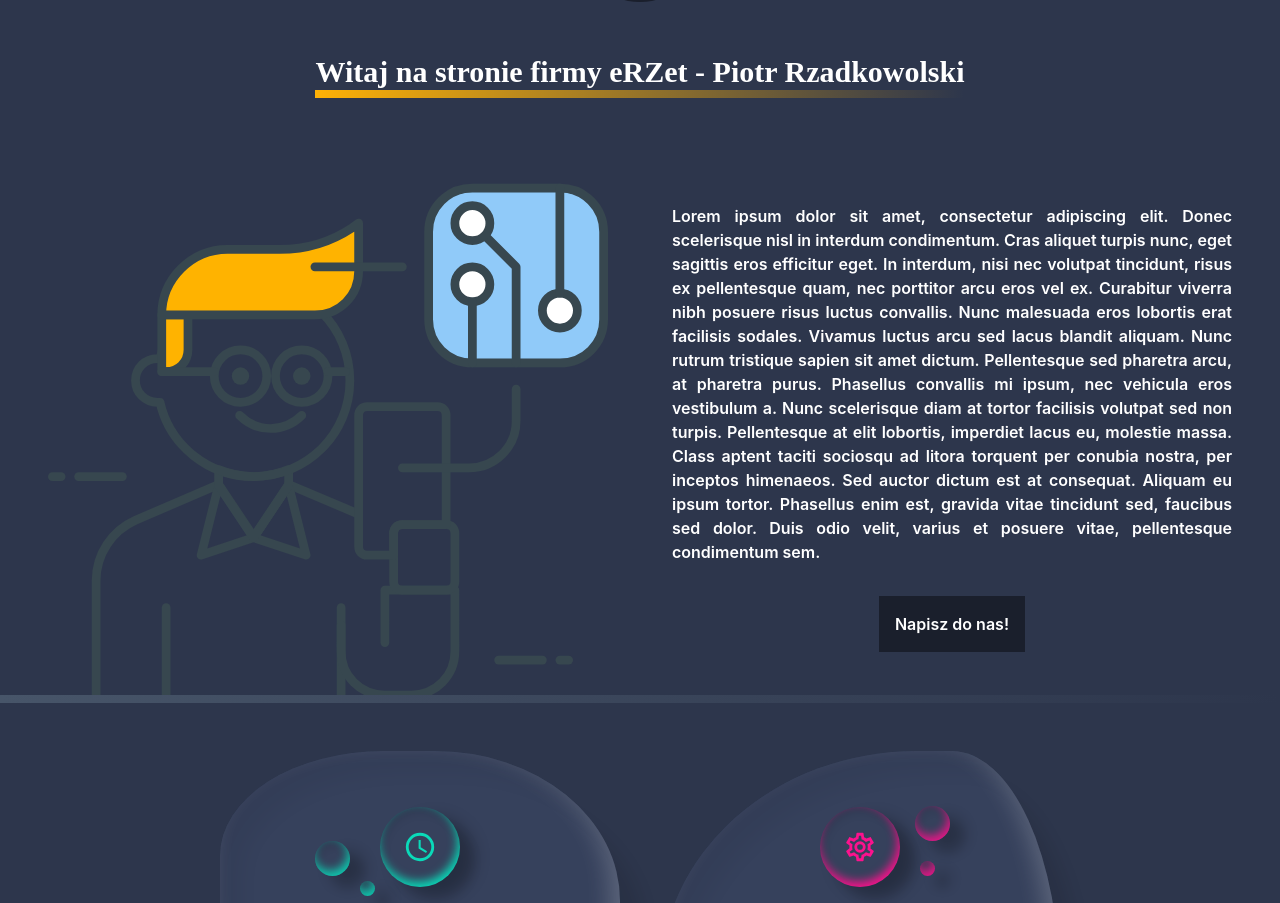
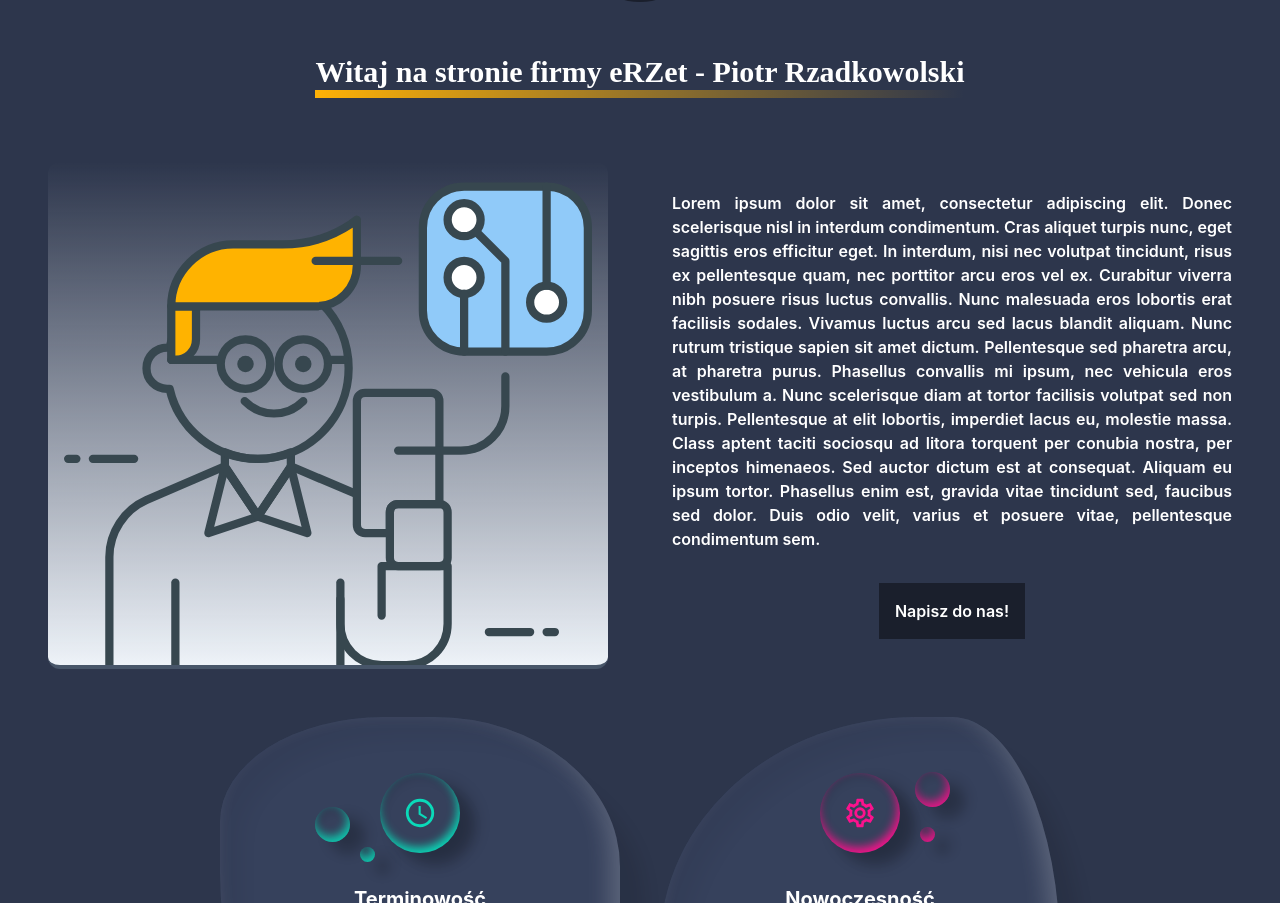
Before and after one commit to dziekiczan1/eRZet, a React (Create React App) app: page / in a window 1280 px wide. Shown: the part 569-1472 px from the top of the page. Built offline with nearby package versions, Linux system fonts and the light colour scheme.

Commit message:
fix: change display of About comp logo in light theme

```diff
--- a/src/components/About/About.js
+++ b/src/components/About/About.js
@@ -19,7 +19,7 @@ const About = ({ innerRef }) => {
       variants={staggerContainer}
       initial="hidden"
       whileInView="show"
-      viewport={{ once: false, amount: 0.3 }}
+      viewport={{ once: false, amount: 0.4 }}
       className="h-full flex flex-col justify-center py-20 z-20"
       ref={innerRef}
     >
@@ -34,14 +34,17 @@ const About = ({ innerRef }) => {
         {t("welcome")}
         <div class="w-26 h-2 bg-gradient-to-r from-orange-100 to-transparent"></div>
       </Heading>
-      <div className="flex flex-row w-full">
-        <div className="w-1/2 ml-4 px-8 pt-8">
-          <motion.img
-            variants={zoomIn(0.2, 0.6)}
-            src={aboutLogo}
-            alt="eRZet - About us"
-            className=""
-          />
+      <div className="flex flex-row w-full mb-12">
+        <div className="flex justify-center w-1/2 ml-4 px-8 pt-8">
+          <div className="bg-gradient-to-t from-light-100 to-transparent rounded-xl border-b-4 border-b-[#475569] px-4">
+            <motion.img
+              variants={zoomIn(0.4, 0.6)}
+              src={aboutLogo}
+              alt="eRZet - About us"
+              width={600}
+              className="relative"
+            />
+          </div>
         </div>
         <motion.div
           variants={slideIn("right", "tween", 0, 0.3)}
@@ -74,7 +77,6 @@ const About = ({ innerRef }) => {
           </button>
         </motion.div>
       </div>
-      <div class="h-2 bg-gradient-to-r from-[#475569] to-transparent mb-12"></div>
       <div className="mx-auto w-3/4 flex flex-wrap justify-center 2xl:flex-nowrap 2xl:justify-between gap-10 2xl:gap-20">
         <Drop dropItems={dropItems} />
       </div>
```
